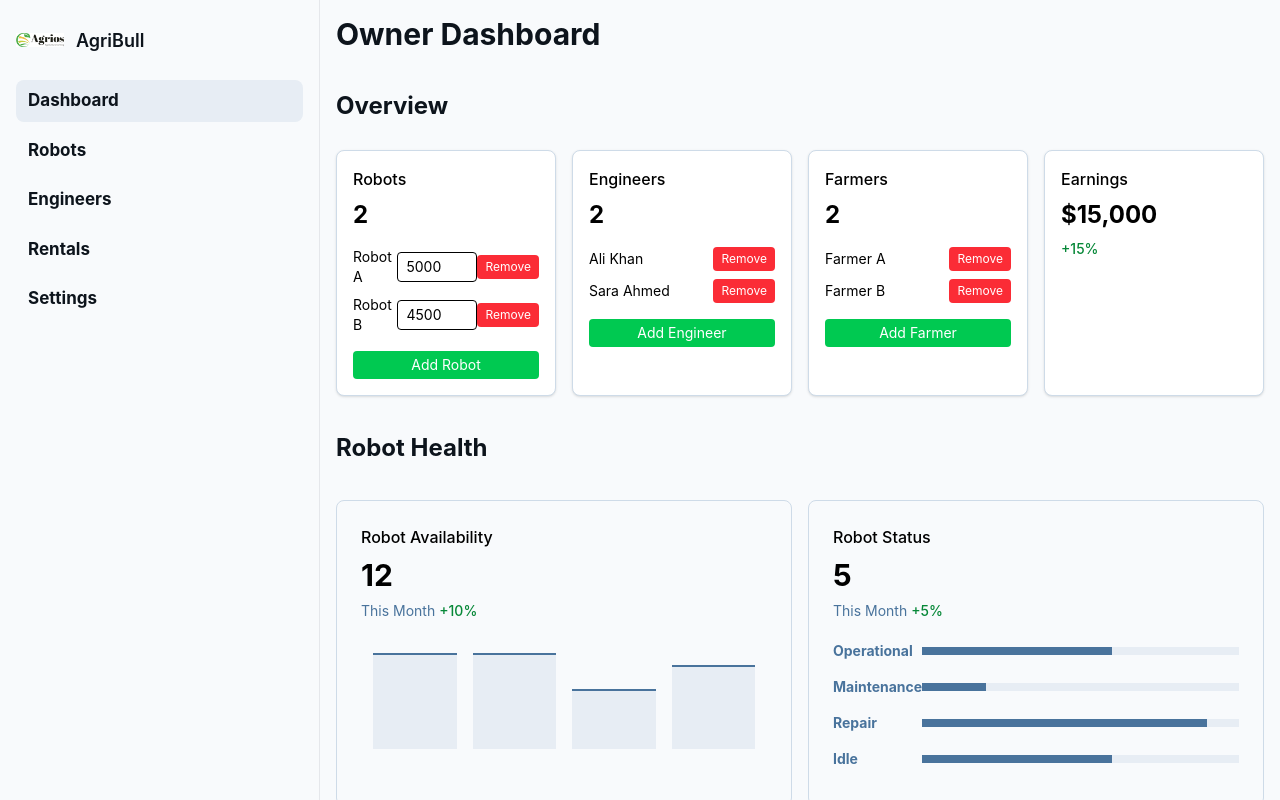
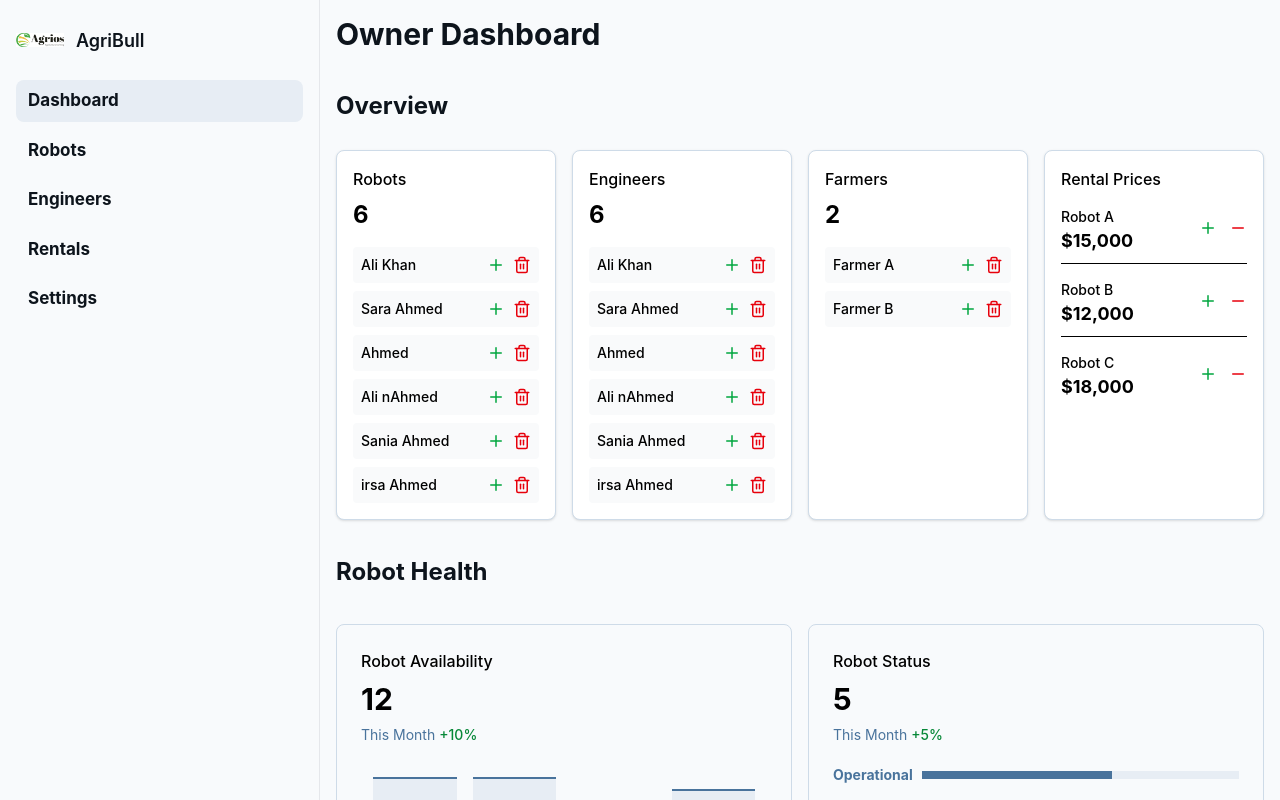
Before and after one commit to Laiba60/FarmManagement, a React (Vite) app in the folder client/: page /dashboard in a window 1280 px wide. Shown: the top 800 px of the page. Built offline with nearby package versions, Linux system fonts and the light colour scheme.

Commit message:
Add the design or adding ,removing, design

```diff
--- a/client/package.json
+++ b/client/package.json
@@ -12,6 +12,7 @@
   "dependencies": {
     "@react-google-maps/api": "^2.20.7",
     "@tailwindcss/vite": "^4.1.12",
+    "lucide-react": "^0.540.0",
     "react": "^19.1.1",
     "react-dom": "^19.1.1",
     "react-router-dom": "^7.8.0",
--- a/client/src/pages/Dashboard.jsx
+++ b/client/src/pages/Dashboard.jsx
@@ -1,15 +1,17 @@
 import React, { useState, useEffect } from "react";
 import { Link } from "react-router-dom";
 import Logo from "../assets/images/Picturelogo.png";
+import { Plus, Trash2,Minus } from "lucide-react";
+const Dashboard = () => {
 
-const Dashboard = () => {
-   const [robots, setRobots] = useState([
-    { id: 1, name: "Robot A", price: 5000 },
-    { id: 2, name: "Robot B", price: 4500 },
-  ]);
   const [engineers, setEngineers] = useState([
     { id: 1, name: "Ali Khan" },
     { id: 2, name: "Sara Ahmed" },
+     { id: 2, name: " Ahmed" },
+      { id: 2, name: "Ali nAhmed" },
+       { id: 2, name: "Sania Ahmed" },
+        { id: 2, name: "irsa Ahmed" },
+
   ]);
   const [farmers, setFarmers] = useState([
     { id: 1, name: "Farmer A" },
@@ -19,10 +21,50 @@ const Dashboard = () => {
   // Handlers
   const removeRobot = (id) => setRobots(robots.filter(r => r.id !== id));
   const removeEngineer = (id) => setEngineers(engineers.filter(e => e.id !== id));
-  const removeFarmer = (id) => setFarmers(farmers.filter(f => f.id !== id));
+
   const updateRobotPrice = (id, newPrice) => {
     setRobots(robots.map(r => r.id === id ? { ...r, price: newPrice } : r));
   }
+
+
+  // Add Farmer
+  const addFarmer = () => {
+    const newFarmer = {
+      id: Date.now(),
+      name: `Farmer ${farmers.length + 1}`,
+    };
+    setFarmers([...farmers, newFarmer]);
+  };
+
+  // Remove Farmer
+  const removeFarmer = (id) => {
+    setFarmers(farmers.filter((farmer) => farmer.id !== id));
+  };
+   const [price, setPrice] = useState(15000);
+
+  const increasePrice = () => setPrice(price + 1000);
+  const decreasePrice = () => setPrice(price - 1000);
+   const [robots, setRobots] = useState([
+    { id: 1, name: "Robot A", price: 15000 },
+    { id: 2, name: "Robot B", price: 12000 },
+    { id: 3, name: "Robot C", price: 18000 },
+  ]);
+
+  const increasePrices = (id) => {
+    setRobots(
+      robots.map((robot) =>
+        robot.id === id ? { ...robot, price: robot.price + 1000 } : robot
+      )
+    );
+  };
+
+  const decreasePrices = (id) => {
+    setRobots(
+      robots.map((robot) =>
+        robot.id === id ? { ...robot, price: robot.price - 1000 } : robot
+      )
+    );
+  };
   return (
     <div
       className="relative flex size-full min-h-screen flex-col bg-slate-50 group/design-root overflow-x-hidden"
@@ -91,69 +133,173 @@ const Dashboard = () => {
       {/* Robots Card */}
       <div className="flex flex-col gap-2 rounded-lg p-4 border border-[#cedbe8] bg-white shadow">
   <p className="text-base font-medium">Robots</p>
-        <p className="text-2xl font-bold">{robots.length}</p>
+  <p className="text-2xl font-bold">{engineers.length}</p>
+
   <div className="space-y-2 mt-2">
-          {robots.map(robot => (
-            <div key={robot.id} className="flex justify-between items-center">
-              <p className="text-sm">{robot.name}</p>
-              <input
-                type="number"
-                value={robot.price}
-                onChange={(e) => updateRobotPrice(robot.id, parseInt(e.target.value))}
-                className="w-20 border rounded px-2 py-1 text-sm"
-              />
+    {engineers.map((engineer) => (
+      <div
+        key={engineer.id}
+        className="flex justify-between items-center bg-gray-50 p-2 rounded"
+      >
+        {/* Engineer Name */}
+        <p className="text-sm font-medium">{engineer.name}</p>
+
+        {/* Icons */}
+        <div className="flex gap-2">
           <button
-                onClick={() => removeRobot(robot.id)}
-                className="bg-red-500 text-white px-2 py-1 rounded text-xs"
-              >Remove</button>
+            onClick={() => addTaskToEngineer(engineer.id)}
+            className="text-green-600 hover:text-green-800"
+          >
+            <Plus size={18} />
+          </button>
+          <button
+            onClick={() => removeEngineer(engineer.id)}
+            className="text-red-600 hover:text-red-800"
+          >
+            <Trash2 size={18} />
+          </button>
+        </div>
       </div>
     ))}
   </div>
-        <button className="mt-2 bg-green-500 text-white px-3 py-1 rounded text-sm">Add Robot</button>
+
+
 </div>
 
       {/* Engineers Card */}
+
+
 <div className="flex flex-col gap-2 rounded-lg p-4 border border-[#cedbe8] bg-white shadow">
   <p className="text-base font-medium">Engineers</p>
   <p className="text-2xl font-bold">{engineers.length}</p>
+
   <div className="space-y-2 mt-2">
-          {engineers.map(eng => (
-            <div key={eng.id} className="flex justify-between items-center">
-              <p className="text-sm">{eng.name}</p>
+    {engineers.map((engineer) => (
+      <div
+        key={engineer.id}
+        className="flex justify-between items-center bg-gray-50 p-2 rounded"
+      >
+        {/* Engineer Name */}
+        <p className="text-sm font-medium">{engineer.name}</p>
+
+        {/* Icons */}
+        <div className="flex gap-2">
           <button
-                onClick={() => removeEngineer(eng.id)}
-                className="bg-red-500 text-white px-2 py-1 rounded text-xs"
-              >Remove</button>
+            onClick={() => addTaskToEngineer(engineer.id)}
+            className="text-green-600 hover:text-green-800"
+          >
+            <Plus size={18} />
+          </button>
+          <button
+            onClick={() => removeEngineer(engineer.id)}
+            className="text-red-600 hover:text-red-800"
+          >
+            <Trash2 size={18} />
+          </button>
+        </div>
       </div>
     ))}
   </div>
-        <button className="mt-2 bg-green-500 text-white px-3 py-1 rounded text-sm">Add Engineer</button>
+
+
 </div>
+
 
       {/* Farmers Card */}
    <div className="flex flex-col gap-2 rounded-lg p-4 border border-[#cedbe8] bg-white shadow">
   <p className="text-base font-medium">Farmers</p>
   <p className="text-2xl font-bold">{farmers.length}</p>
+
   <div className="space-y-2 mt-2">
-          {farmers.map(farmer => (
-            <div key={farmer.id} className="flex justify-between items-center">
-              <p className="text-sm">{farmer.name}</p>
+    {farmers.map((farmer) => (
+      <div
+        key={farmer.id}
+        className="flex justify-between items-center bg-gray-50 p-2 rounded"
+      >
+        {/* Farmer Name */}
+        <p className="text-sm font-medium">{farmer.name}</p>
+
+        {/* Icons */}
+        <div className="flex gap-2">
+          <button
+            onClick={() => addFarmer(farmer.id)}   // yeh function aap bana sakti hain
+            className="text-green-600 hover:text-green-800"
+          >
+            <Plus size={18} />
+          </button>
           <button
             onClick={() => removeFarmer(farmer.id)}
-                className="bg-red-500 text-white px-2 py-1 rounded text-xs"
-              >Remove</button>
+            className="text-red-600 hover:text-red-800"
+          >
+            <Trash2 size={18} />
+
+          </button>
+        </div>
       </div>
     ))}
   </div>
-        <button className="mt-2 bg-green-500 text-white px-3 py-1 rounded text-sm">Add Farmer</button>
 </div>
 
+
       {/* Earnings / Other Card */}
-      <div className="flex flex-col gap-2 rounded-lg p-4 border border-[#cedbe8] bg-white shadow">
-        <p className="text-base font-medium">Earnings</p>
-        <p className="text-2xl font-bold">$15,000</p>
-        <p className="text-[#078838] text-sm font-medium">+15%</p>
+
+
+
+
+
+
+
+    <div className="flex flex-col gap-4 rounded-lg p-4 border border-[#cedbe8] bg-white shadow">
+      <p className="text-base font-medium">Rental Prices</p>
+
+      {robots.map((robot) => (
+        <div
+          key={robot.id}
+          className="flex items-center justify-between border-b pb-2 last:border-none"
+        >
+          {/* Robot Name & Price */}
+          <div>
+            <p className="text-sm font-medium">{robot.name}</p>
+            <p className="text-lg font-bold">${robot.price.toLocaleString()}</p>
           </div>
+
+          {/* Actions */}
+          <div className="flex gap-3">
+            {/* Increase */}
+            <div className="relative group">
+              <button
+                onClick={() => increasePrice(robot.id)}
+                className="text-green-600 hover:text-green-800"
+              >
+                <Plus size={18} />
+              </button>
+              <span className="absolute bottom-full mb-1 left-1/2 -translate-x-1/2
+                px-2 py-1 text-xs text-white bg-green-600 rounded opacity-0
+                group-hover:opacity-100 transition">
+                Increase
+              </span>
+            </div>
+
+            {/* Decrease */}
+            <div className="relative group">
+              <button
+                onClick={() => decreasePrice(robot.id)}
+                className="text-red-600 hover:text-red-800"
+              >
+                <Minus size={18} />
+              </button>
+              <span className="absolute bottom-full mb-1 left-1/2 -translate-x-1/2
+                px-2 py-1 text-xs text-white bg-red-600 rounded opacity-0
+                group-hover:opacity-100 transition">
+                Decrease
+              </span>
+            </div>
+          </div>
+        </div>
+      ))}
+    </div>
+
+
     </div>
 
           {/* Robot Health Section */}
--- a/client/src/pages/Login.jsx
+++ b/client/src/pages/Login.jsx
@@ -30,8 +30,8 @@ const Login = () => {
         </header>
 
         {/* Login Form Center */}
-        <div className="flex flex-1 items-center justify-center py-5 px-3 sm:px-6">
-          <div className="flex flex-col w-full max-w-[512px] py-5">
+        <div className="flex flex-1 items-center justify-center  px-3 sm:px-6">
+          <div className="flex flex-col w-full max-w-[512px] ">
 
             {/* Image */}
             <div className="@container">
```
Also changed, not shown: 1 other file (tests, documents, lock files or other folders). Lines whose indentation alone changed are shown as unchanged.
